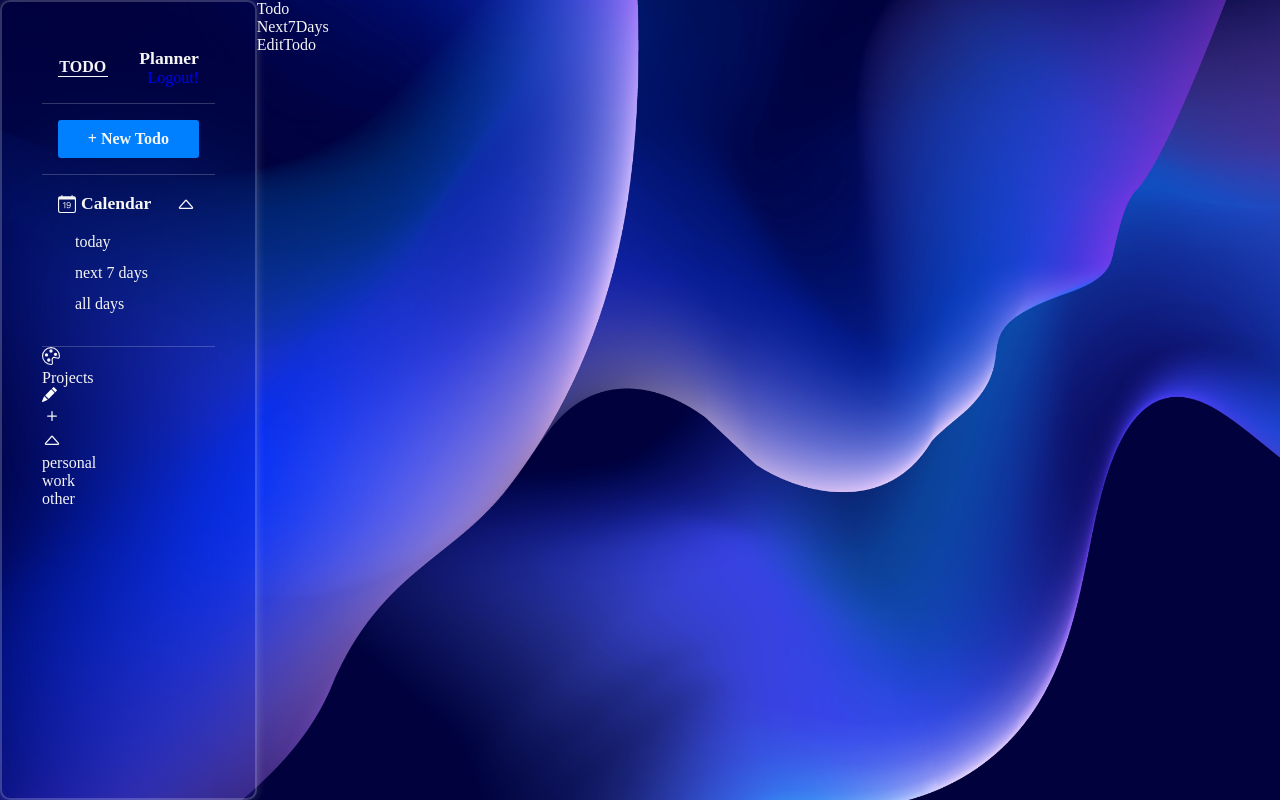
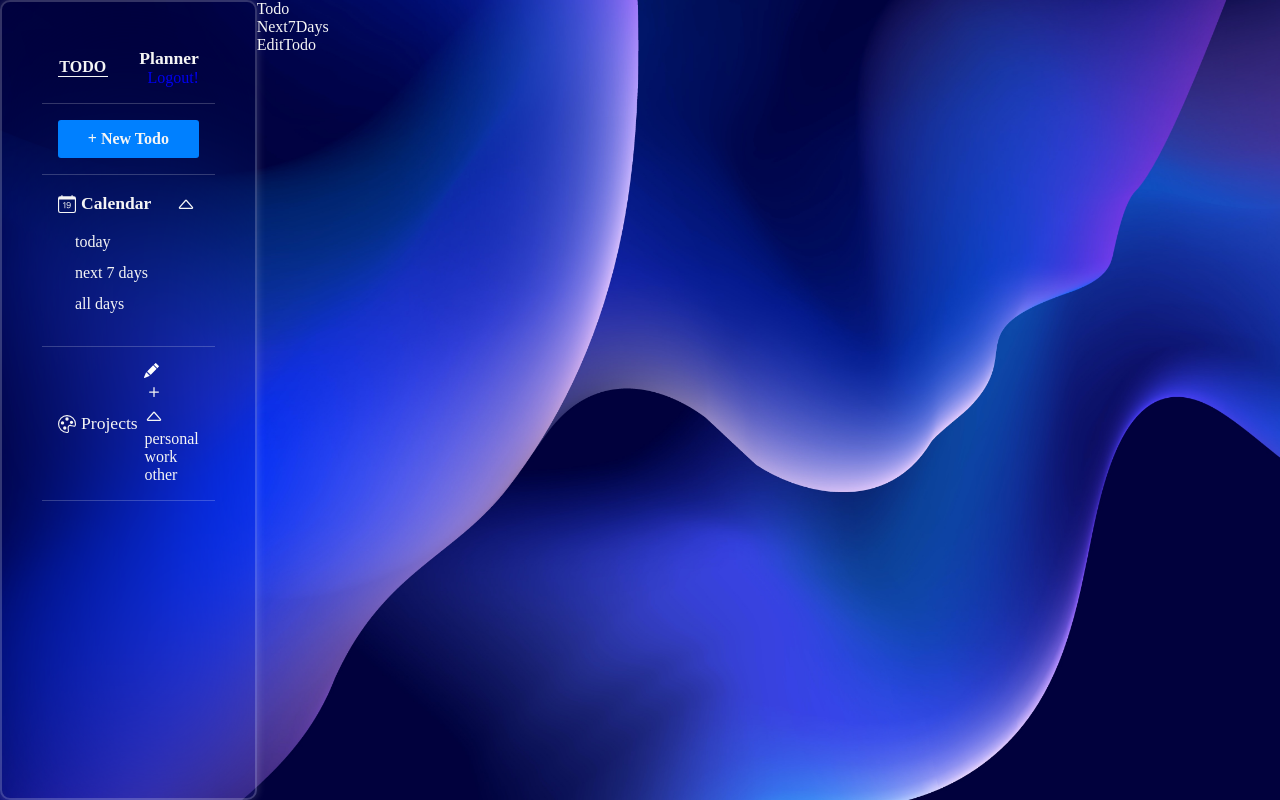
Before and after one commit to bnfshedehqan/toDo-app, a React (Create React App) app in the folder todo-app/: page / in a window 1280 px wide. Built offline with nearby package versions, Linux system fonts and the light colour scheme.

Commit message:
projects style

```diff
--- a/todo-app/src/App.css
+++ b/todo-app/src/App.css
@@ -189,25 +189,25 @@ body {
   cursor: pointer;
 }
 /* calendar */
-.Calendar{
+.Calendar {
   padding: 1rem;
   border-bottom: 1px solid rgba(255, 255, 255, 0.2);
 }
-.Calendar .header{
+.Calendar .header {
   display: flex;
   align-items: center;
 }
-.Calendar .header .title{
+.Calendar .header .title {
   display: flex;
   align-items: center;
   flex: 1px;
 }
-.Calendar .header .title p{
+.Calendar .header .title p {
   margin-left: 5px;
   font-size: 1.1rem;
   font-weight: bold;
 }
-.Calendar .header .btns span{
+.Calendar .header .btns span {
   border-radius: 50%;
   cursor: pointer;
   width: 25px;
@@ -216,16 +216,35 @@ body {
   align-items: center;
   justify-content: center;
 }
-.Calendar .header .btns span:hover{
+.Calendar .header .btns span:hover {
   background-color: rgba(255, 255, 255, 0.6);
   transition: all 300ms ease-in-out;
 }
-.Calendar .items{
+.Calendar .items {
   padding: 0.5rem;
 }
-.Calendar .items .item{
-  padding: .25rem;
+.Calendar .items .item {
+  padding: 0.25rem;
   margin: 5px;
   font-size: 1rem;
   cursor: pointer;
 }
+/* projects */
+.Projects {
+  padding: 1rem;
+  border-bottom: 1px solid rgba(255, 255, 255, 0.2);
+}
+.Projects .header{
+  display: flex;
+  align-items: center;
+}
+.Projects .header .title{
+  display: flex;
+  align-items: center;
+  flex: 1;
+}
+.Projects .header .title p{
+  margin-left: 5px;
+  font-size: 1.1rem;
+
+}
```
